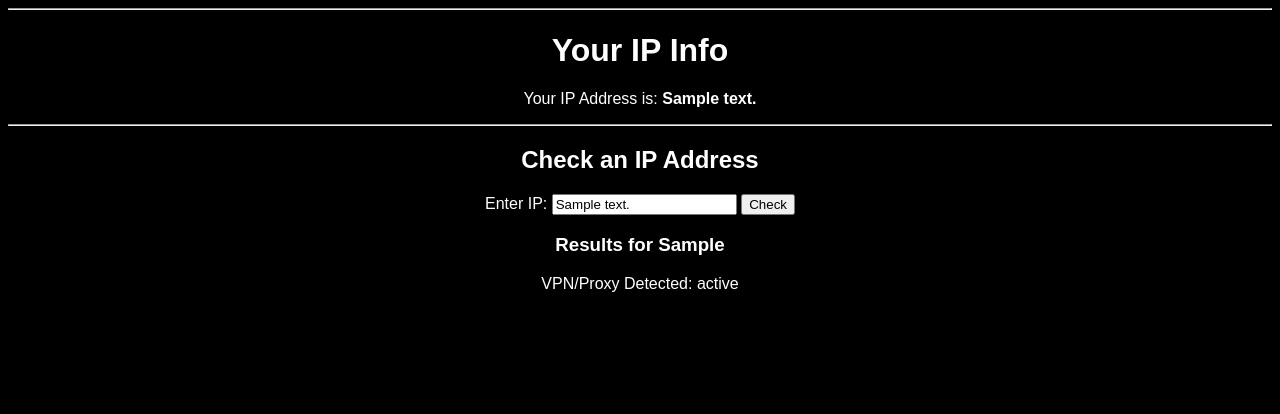
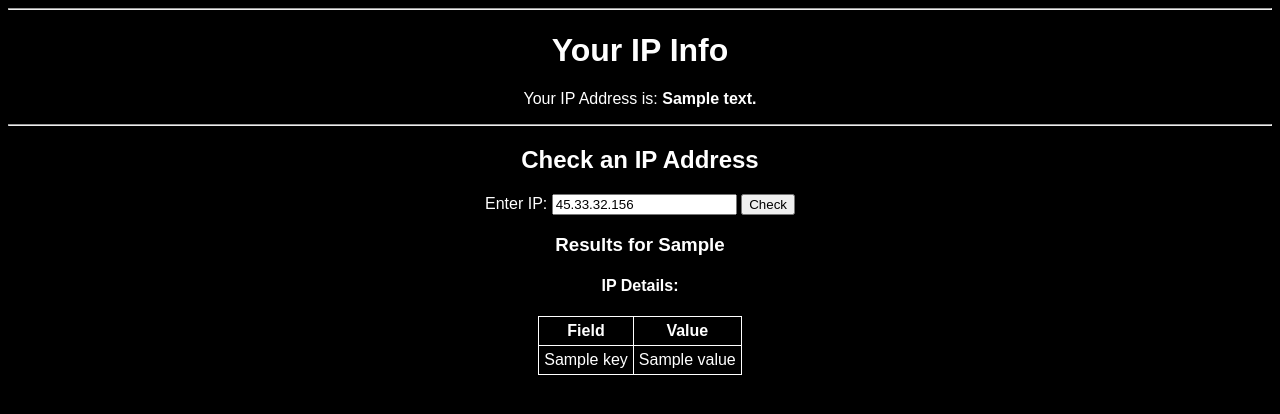
Before and after one commit to waikyjung/python-nmap-scanner, a Flask app: template templates/ip.html in a window 1280 px wide. Shown: the part 140-554 px from the top of the page. Run offline with Flask 3, Linux system fonts and the light colour scheme; the template is opened without the code that fills it: most values are stand-ins (such as "Sample title", 1, 10 or a date in 2020).

Commit message:
IP Info Working

```diff
--- a/app.py
+++ b/app.py
@@ -23,15 +23,11 @@ def check_ip():
     visitor_ip = request.headers.get('X-Forwarded-For', request.remote_addr)
     entered_ip = request.form.get("ip")
     response = requests.get(f"https://ipapi.co/{entered_ip}/json/").json()
-    if response.get("vpn") or response.get("proxy"):
-        is_vpn_or_proxy = True
-    else:
-        is_vpn_or_proxy = False
-
+    print(response)
     return render_template("ip.html",
         ip_address=visitor_ip,
         checked_ip=entered_ip,
-        vpn_status=is_vpn_or_proxy
+        ip_response=response
     )
 
 if __name__ == "__main__":
--- a/scanner.py
+++ b/scanner.py
@@ -27,8 +27,9 @@ high_risk_ports = {
   5900: 'VNC'
 }
 ports_to_scan = ','.join(str(port) for port in list(high_risk_ports.keys()))
-#target = "45.33.32.156"
+
 target = input("Enter a IPv4 address to scan: ")
+target = "45.33.32.156"
 
 if is_valid_ipv4(target) == False:
     print(f"\"{target}\" is not a valid IPv4 address.")
--- a/static/style.css
+++ b/static/style.css
@@ -14,3 +14,12 @@ nav a {
 nav a:hover {
     text-decoration: underline;
 }
+.center-table {
+    margin-left: auto;
+    margin-right: auto;
+    border-collapse: collapse;
+}
+.center-table th, .center-table td {
+    padding: 5px;
+    border: 1px solid white;
+}
--- a/templates/ip.html
+++ b/templates/ip.html
@@ -11,12 +11,31 @@
     <h2>Check an IP Address</h2>
     <form method="POST" action="/check_ip">
         <label for="entered_ip">Enter IP:</label>
-        <input type="text" id="entered_ip" name="ip" placeholder="e.g. 8.8.8.8" value="{{ ip_address }}" required>
+        <input type="text" id="entered_ip" name="ip" placeholder="e.g. 8.8.8.8" value="45.33.32.156" required>
         <button type="submit">Check</button>
     </form>
 
     {% if checked_ip %}
         <h3>Results for {{ checked_ip }}</h3>
-        <p>VPN/Proxy Detected: {{ vpn_status }}</p>
+
+        {% if ip_response %}
+            <h4>IP Details:</h4>
+            <table class="center-table" border="1" cellpadding="5" cellspacing="0">
+                <thead>
+                    <tr>
+                        <th>Field</th>
+                        <th>Value</th>
+                    </tr>
+                </thead>
+                <tbody>
+                    {% for key, value in ip_response.items() %}
+                        <tr>
+                            <td>{{ key }}</td>
+                            <td>{{ value }}</td>
+                        </tr>
+                    {% endfor %}
+                </tbody>
+            </table>
+        {% endif %}
     {% endif %}
 {% endblock %}
```
